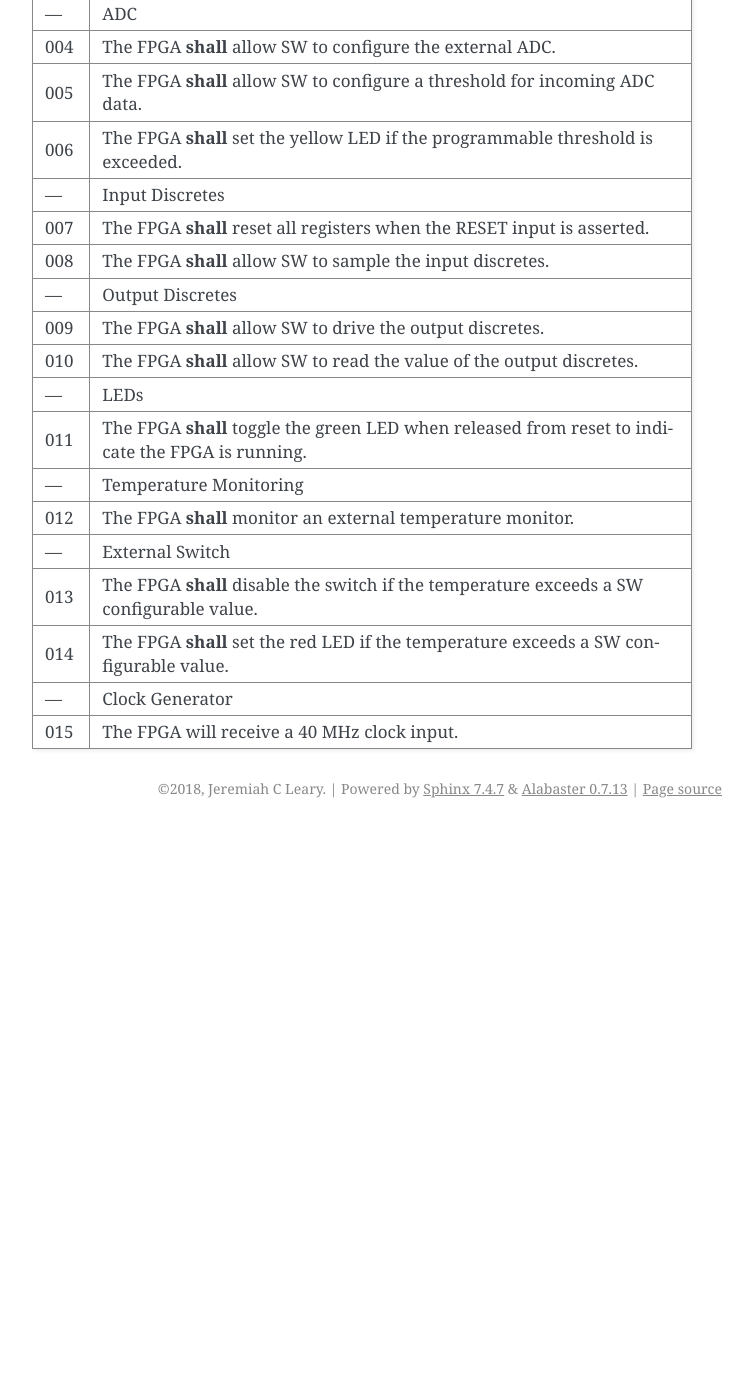
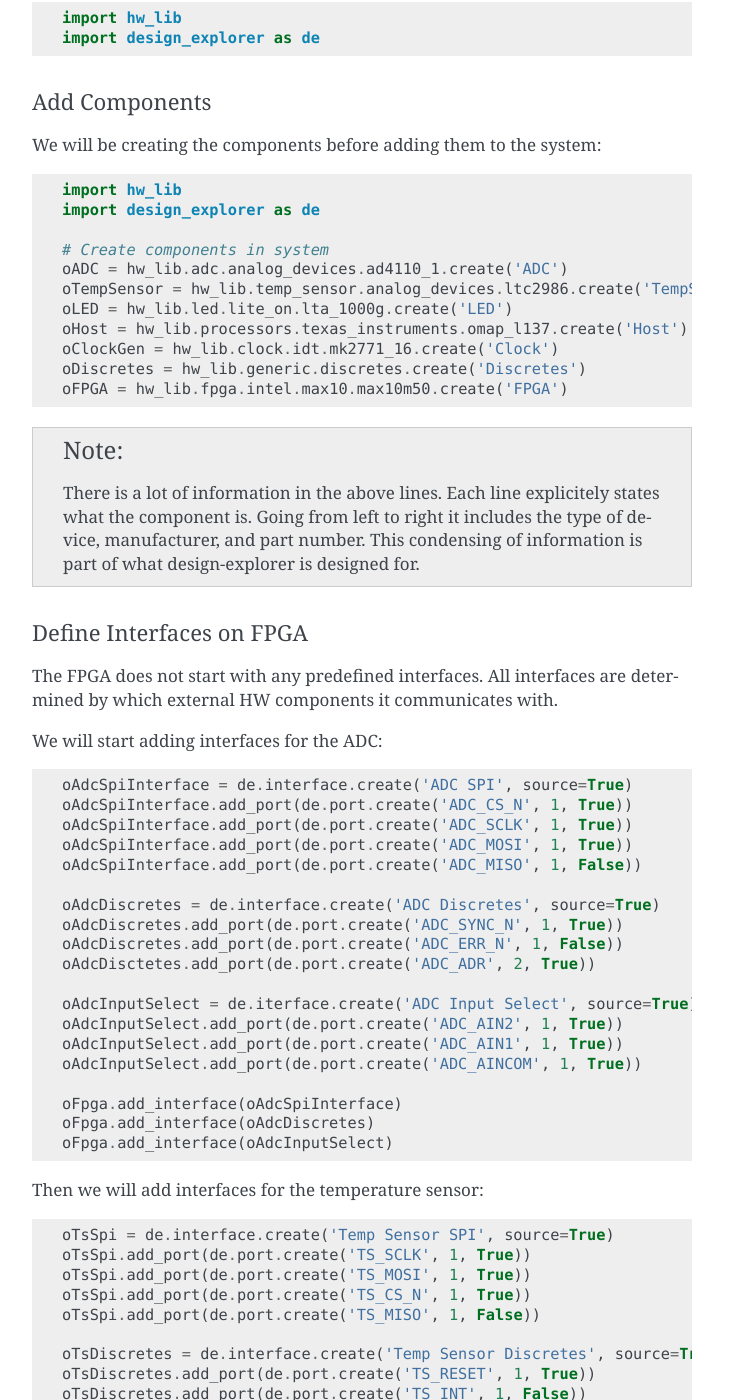
Before and after one commit to jeremiah-c-leary/design-explorer, a Sphinx documentation site: the page built from docs/source/case_study_1/case_study_1.rst, in a window 1280 px wide and 1400 px high, scrolled down 16693 px. Shown: the whole window, without its empty margins (388-1141 px from the left). Built offline with Sphinx 7.4.7, drawn with Linux system fonts in a browser that asks for light colours; before the commit the page ends 17521 px from its top, so only the background shows below that; some of the changed text lies outside the part shown.

Commit message:
Fixed code error in ltc_2986
Added generate_system file to case study 1.

```diff
--- a/docs/source/case_study_1/case_study_1.rst
+++ b/docs/source/case_study_1/case_study_1.rst
@@ -22,9 +22,16 @@ Strategy
 ********
 
 #. Generate HW library
+#. Generate System
+
+   #. Add components
+   #. Define interfaces on FPGA
+   #. Add connections
+   #. Create CCA
+
 #. Decompose Requirements
-#. Identify Interfaces
 #. Architect FPGA
 
 .. include::  generate_hw_library.rst
+.. include::  generate_system.rst
 .. include::  system_level_requirements.rst
--- /dev/null
+++ b/docs/source/case_study_1/generate_system.rst
@@ -0,0 +1,132 @@
+Generate System
+===============
+
+Now we use the hw_lib we just created to construct our top level system.
+
+First we import design_explorer and the hw_lib
+
+.. code-block:: python
+
+   import hw_lib
+   import design_explorer as de
+
+Add Components
+--------------
+
+We will be creating the components before adding them to the system:
+
+.. code-block:: python
+
+   import hw_lib
+   import design_explorer as de
+
+   # Create components in system
+   oADC = hw_lib.adc.analog_devices.ad4110_1.create('ADC')
+   oTempSensor = hw_lib.temp_sensor.analog_devices.ltc2986.create('TempSensor')
+   oLED = hw_lib.led.lite_on.lta_1000g.create('LED')
+   oHost = hw_lib.processors.texas_instruments.omap_l137.create('Host')
+   oClockGen = hw_lib.clock.idt.mk2771_16.create('Clock')
+   oDiscretes = hw_lib.generic.discretes.create('Discretes')
+   oFPGA = hw_lib.fpga.intel.max10.max10m50.create('FPGA')
+
+.. NOTE:: There is a lot of information in the above lines.
+   Each line explicitely states what the component is.
+   Going from left to right it includes the type of device, manufacturer, and part number.
+   This condensing of information is part of what design-explorer is designed for.
+
+Define Interfaces on FPGA
+-------------------------
+
+The FPGA does not start with any predefined interfaces.
+All interfaces are determined by which external HW components it communicates with.
+
+We will start adding interfaces for the ADC:
+
+.. code-block:: python
+
+   oAdcSpiInterface = de.interface.create('ADC SPI', source=True)
+   oAdcSpiInterface.add_port(de.port.create('ADC_CS_N', 1, True))
+   oAdcSpiInterface.add_port(de.port.create('ADC_SCLK', 1, True))
+   oAdcSpiInterface.add_port(de.port.create('ADC_MOSI', 1, True))
+   oAdcSpiInterface.add_port(de.port.create('ADC_MISO', 1, False))
+
+   oAdcDiscretes = de.interface.create('ADC Discretes', source=True)
+   oAdcDiscretes.add_port(de.port.create('ADC_SYNC_N', 1, True))
+   oAdcDiscretes.add_port(de.port.create('ADC_ERR_N', 1, False))
+   oAdcDisctetes.add_port(de.port.create('ADC_ADR', 2, True))
+
+   oAdcInputSelect = de.iterface.create('ADC Input Select', source=True)
+   oAdcInputSelect.add_port(de.port.create('ADC_AIN2', 1, True))
+   oAdcInputSelect.add_port(de.port.create('ADC_AIN1', 1, True))
+   oAdcInputSelect.add_port(de.port.create('ADC_AINCOM', 1, True))
+
+   oFpga.add_interface(oAdcSpiInterface)
+   oFpga.add_interface(oAdcDiscretes)
+   oFpga.add_interface(oAdcInputSelect)
+
+Then we will add interfaces for the temperature sensor:
+
+.. code-block:: python
+
+   oTsSpi = de.interface.create('Temp Sensor SPI', source=True)
+   oTsSpi.add_port(de.port.create('TS_SCLK', 1, True))
+   oTsSpi.add_port(de.port.create('TS_MOSI', 1, True))
+   oTsSpi.add_port(de.port.create('TS_CS_N', 1, True))
+   oTsSpi.add_port(de.port.create('TS_MISO', 1, False))
+
+   oTsDiscretes = de.interface.create('Temp Sensor Discretes', source=True)
+   oTsDiscretes.add_port(de.port.create('TS_RESET', 1, True))
+   oTsDiscretes.add_port(de.port.create('TS_INT', 1, False))
+
+   oFpga.add_interface(oTsSpi)
+   oFpga.add_interface(oTsDiscretes)
+
+Now we add an interface for the LED part:
+
+.. code-block:: python
+
+   oLed = de.interface.create('LEDs', source=True)
+   oLed.create_port('LED', 10, True)
+
+   oFpga.add_interface(oLed)
+
+Next we add the host interfaces:
+
+.. code-block:: python
+
+   oHostSpi = de.interfaces.create('HOST SPI')
+   oHostSpi.create_port('HOST_CS_N', 1, False)
+   oHostSpi.create_port('HOST_SCLK', 1, False)
+   oHostSpi.create_port('HOST_MOSI', 1, False)
+   oHostSpi.create_port('HOST_MISO', 1, True))
+
+   oReset = de.interfaces.create('Reset')
+   oReset.create_port('RESET_N', 1, False)
+
+   oFpga.add_interface(oHostSpi)
+   oFpga.add_interface(oReset)
+
+Then the interface from the clock device:
+
+.. code-block:: python
+
+   oClock = de.interfaces.create('Clock')
+   oClock.create_port('CLK', 1, False)
+
+   oFpga.add_interface(oClock)
+
+Finally we will add the discrete interfaces:
+
+.. code-block:: python
+
+   oInputDiscretes = de.interface.create('Input Discretes')
+   oInputDiscretes.create_port('DISC_IN', 8, False)
+
+   outputDiscretes = de.interface.create('Output Discretes')
+   outputDiscretes.create_port('DISC_OUT', 8, False)
+
+   oFpga.add_interface(oInputDiscretes)
+   oFpga.add_interface(oOutputDiscretes)
+
+.. NOTE:: These interfaces should be defined in a seperate file and imported.
+   This will keep the code cleaner
```
Also changed, not shown: docs/source/case_study_1/ltc_2986.rst (+4 -4 lines).
